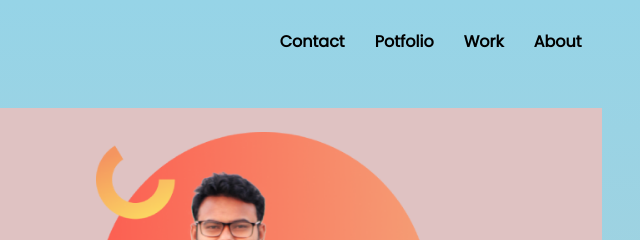
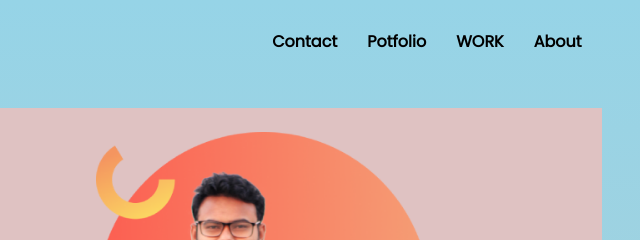
Before and after one commit to Mohidul-Sagor/MOHIDULSAGOR_WEBSITE, a plain HTML site: page index.html in a window 1280 px wide. Shown: the top 240 px of the page, 640-1280 px from the left. Drawn offline with Linux system fonts and the light colour scheme.

Commit message:
now fully final

```diff
--- a/index.html
+++ b/index.html
@@ -9,10 +9,10 @@
 </head>
 <body>
     <section class="headerSection">
-        <h4>About</h4>
-        <h4>Work</h4>
-        <h4>Potfolio</h4>
-        <h4>Contact</h4>
+        <h4><a class="Anchor" target="_blank" href="https://www.linkedin.com/in/mohidul-islam-sagor-604407172/">About</a></h4>
+        <h4><a class="Anchor" target="_blank" href="https://www.linkedin.com/in/mohidul-islam-sagor-604407172/">WORK</a></h4>
+        <h4><a class="Anchor" target="_blank" href="https://www.linkedin.com/in/mohidul-islam-sagor-604407172/">Potfolio</a></h4>
+        <h4><a class="Anchor" target="_blank" href="https://www.linkedin.com/in/mohidul-islam-sagor-604407172/">Contact</a></h4>
     </section>
     <section class="introSection">
         <div class="half-width introFirstDiv">
--- a/style.css
+++ b/style.css
@@ -14,6 +14,10 @@ body{
 .headerSection h4{
     float: right;
     padding-left: 30px;
+}
+.headerSection a{
+    text-decoration: none;
+    color: black;
 }
 
     /* Indroduction Sector */
```
